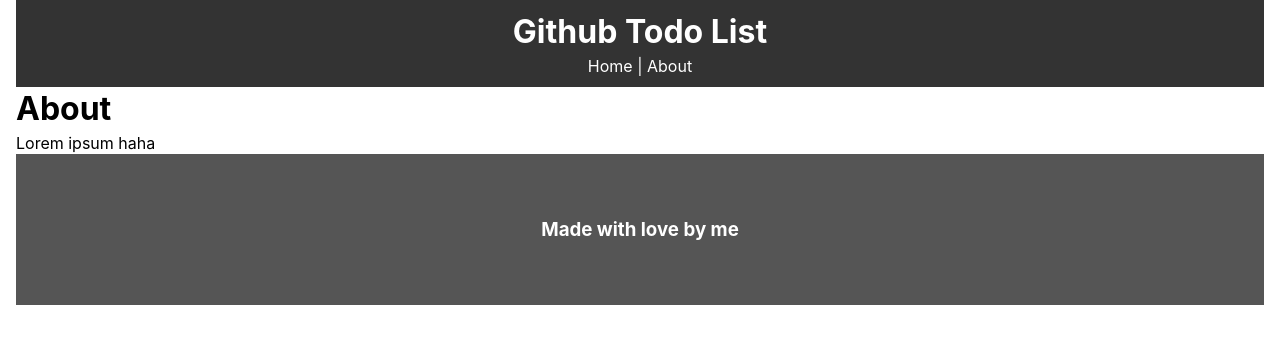
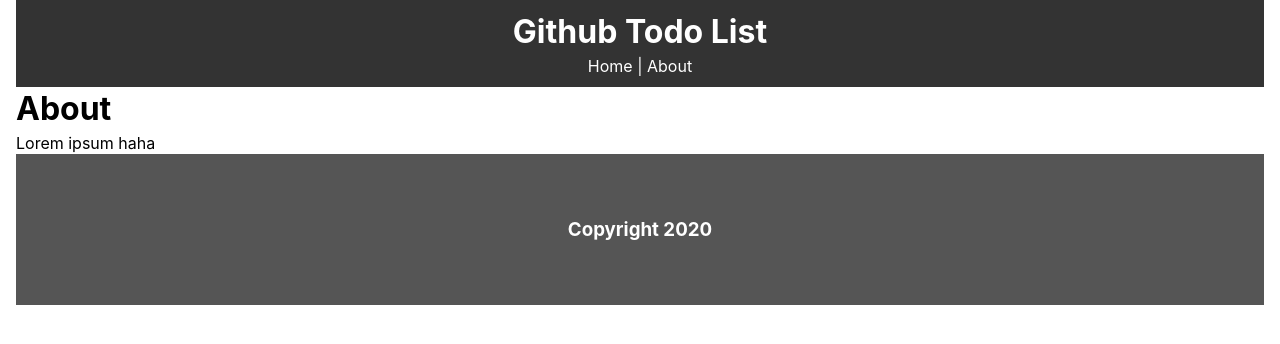
Before and after one commit to saifeddin1/my_first_repo, a React (Create React App) app: page /about in a window 1280 px wide. Shown: the top 344 px of the page. Built offline with nearby package versions, Linux system fonts and the light colour scheme; no server answers.

Commit message:
this new change is only in other branch

```diff
--- a/src/components/layout/Footer.js
+++ b/src/components/layout/Footer.js
@@ -5,7 +5,7 @@ const Footer = () =>{
     return(
         <Fragment>
             <footer style={footerStyle}>
-                <h3>Made with love by me</h3>
+                <h3>Copyright 2020</h3>
             </footer>
         </Fragment>
     )
```
